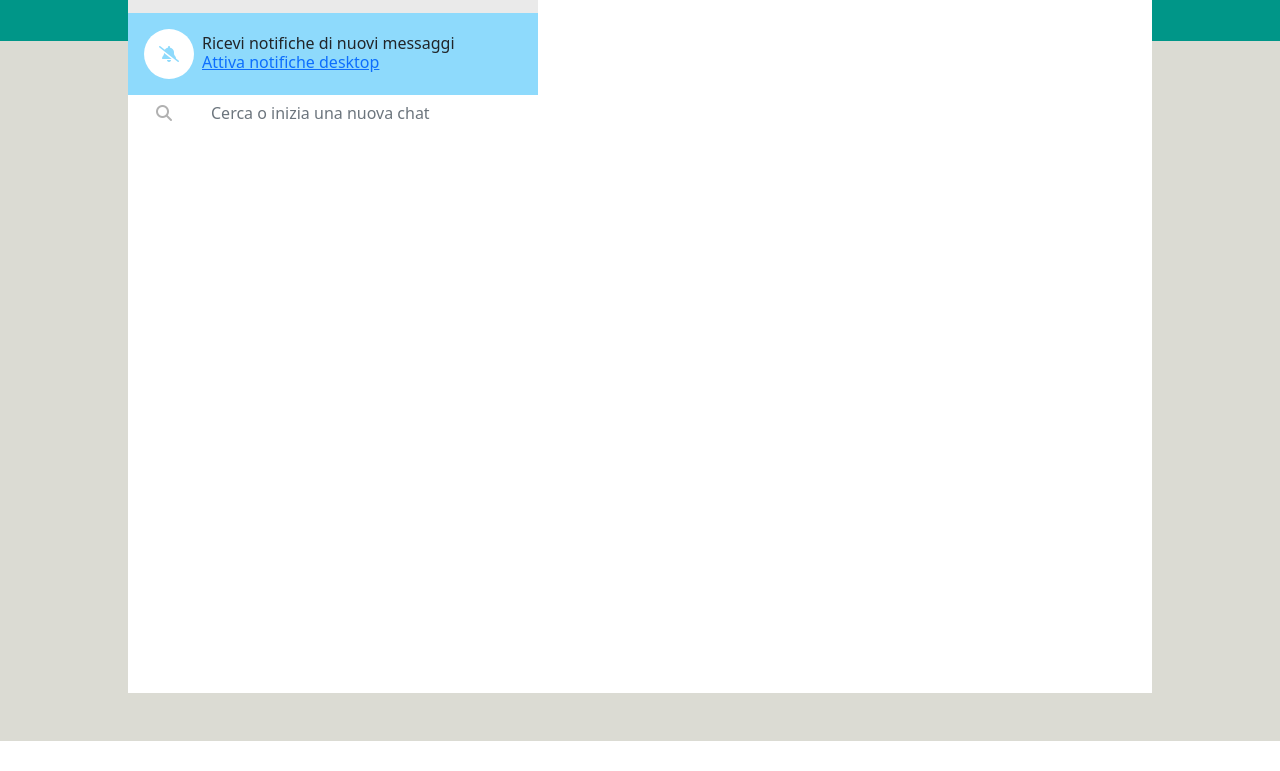
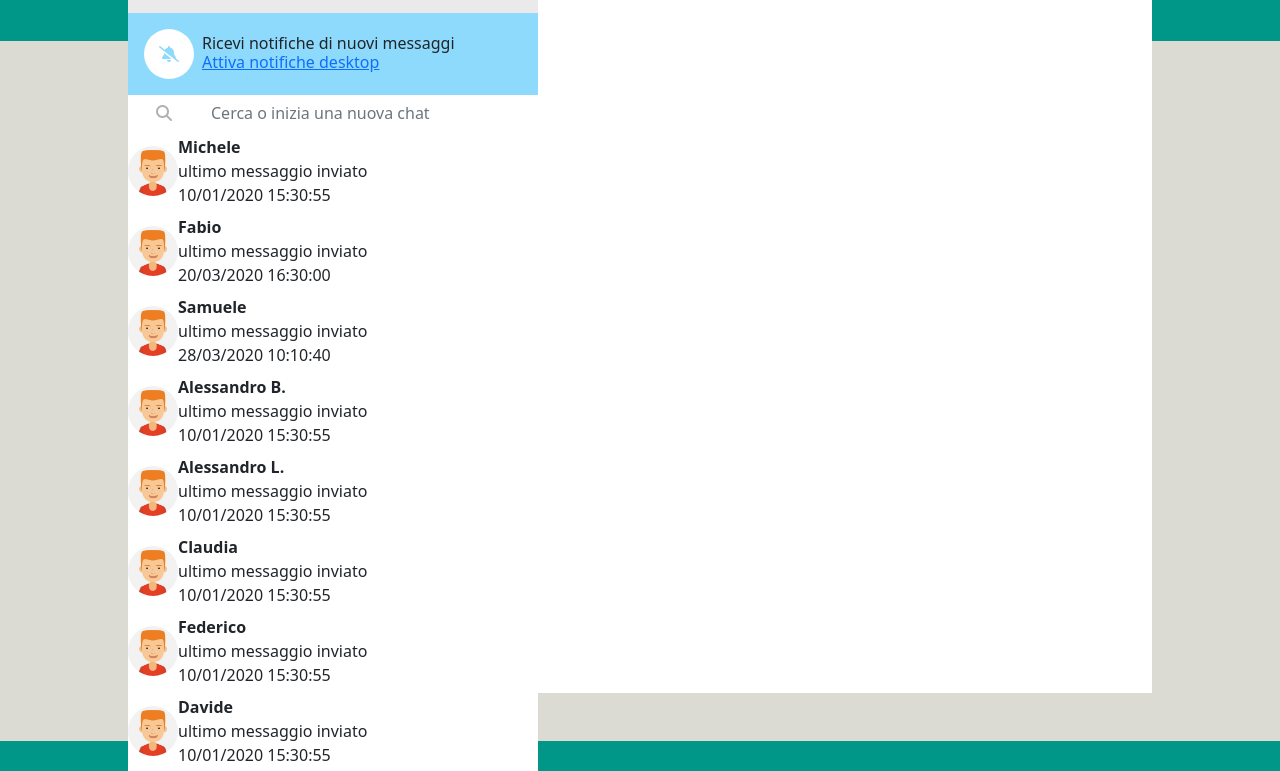
Before and after one commit to Dan97O/vue-boolzapp, a plain HTML site: page milestone_1/index.html in a window 1280 px wide. Shown: the part 83-854 px from the top of the page. Before the commit the page ends 824 px from the top, so only its background shows below. Drawn offline with nearby package versions, Linux system fonts and the light colour scheme.

Commit message:
add contacts img

```diff
--- a/milestone_1/assets/css/style.css
+++ b/milestone_1/assets/css/style.css
@@ -80,10 +80,8 @@ body{
 /* #endregion silent mode */
 
 
-/* #region search */
+/* #region search group */
 .search_group  i {
-
   color: var(--wa-header-icon);
 }
-
-/* #endregion search */
+/* #endregion search group */
--- a/milestone_1/index.html
+++ b/milestone_1/index.html
@@ -43,6 +43,7 @@
           </a>
         </nav>
       </header>
+      <!-- /header profile -->
       <main>
         <div class="silent_mode d-flex p-3 align-items-center">
           <div class="circle_silent_mode d-flex justify-content-center align-items-center">
@@ -53,12 +54,25 @@
             <a href="#">Attiva notifiche desktop</a>
           </div>
         </div>
+        <!-- /silent_mode -->
         <div class="search_group input-group d-flex bg-white rounded-0 border-0">
           <span class="input-group-text bg-white rounded-0 border-0" id="search_group">
             <i class="fa-solid fa-magnifying-glass mx-3 border-0"></i>
           </span>
           <input type="text" class="form-control rounded-0 border-0" placeholder="Cerca o inizia una nuova chat"
           aria-label="Search" aria-describedby="search_group">
+        </div>
+        <!-- /search group -->
+        <div class="users overflow-auto">
+          <div class="d-flex align-items-center bg-white" v-for="(user, index) in contacts">
+            <img class="img-fluid circle my-1" src="./assets/img/avatar_1.jpg" alt="user.name">
+            <div class="info d-flex flex-column my-1">
+              <p class="m-0 p-0 fw-bold">{{user.name}}</p>
+              <p class="m-0 p-0">ultimo messaggio inviato</p>
+              <p class="m-0 p-0">{{user.messages[0].date}}</p>
+            </div>
+
+          </div>
         </div>
 
 
@@ -78,9 +92,11 @@
 
 
       </main>
+      <!-- /main -->
 
 
     </section>
+    <!-- /banner_left_contacts -->
 
     <section class="contacts_message">
 
```
